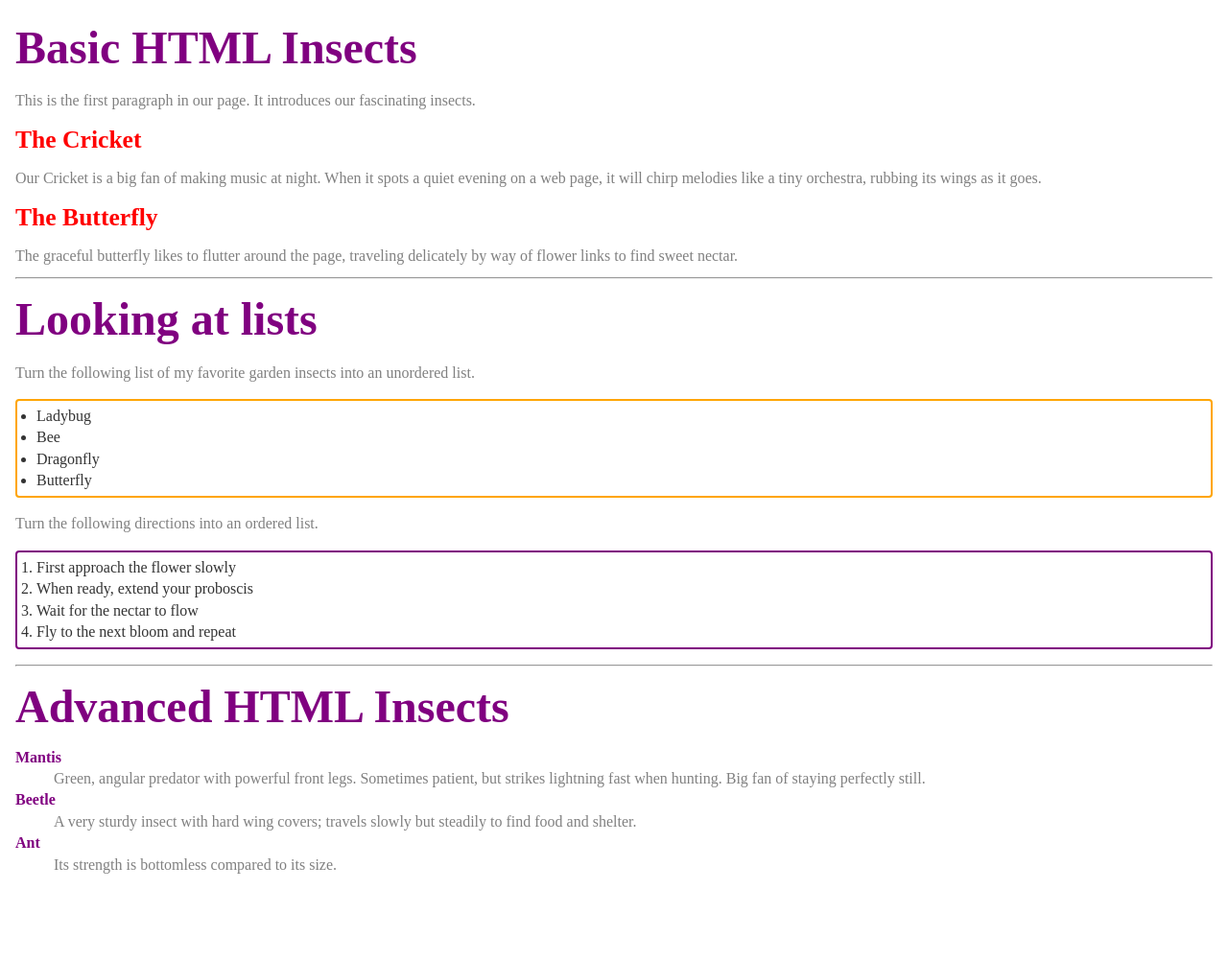
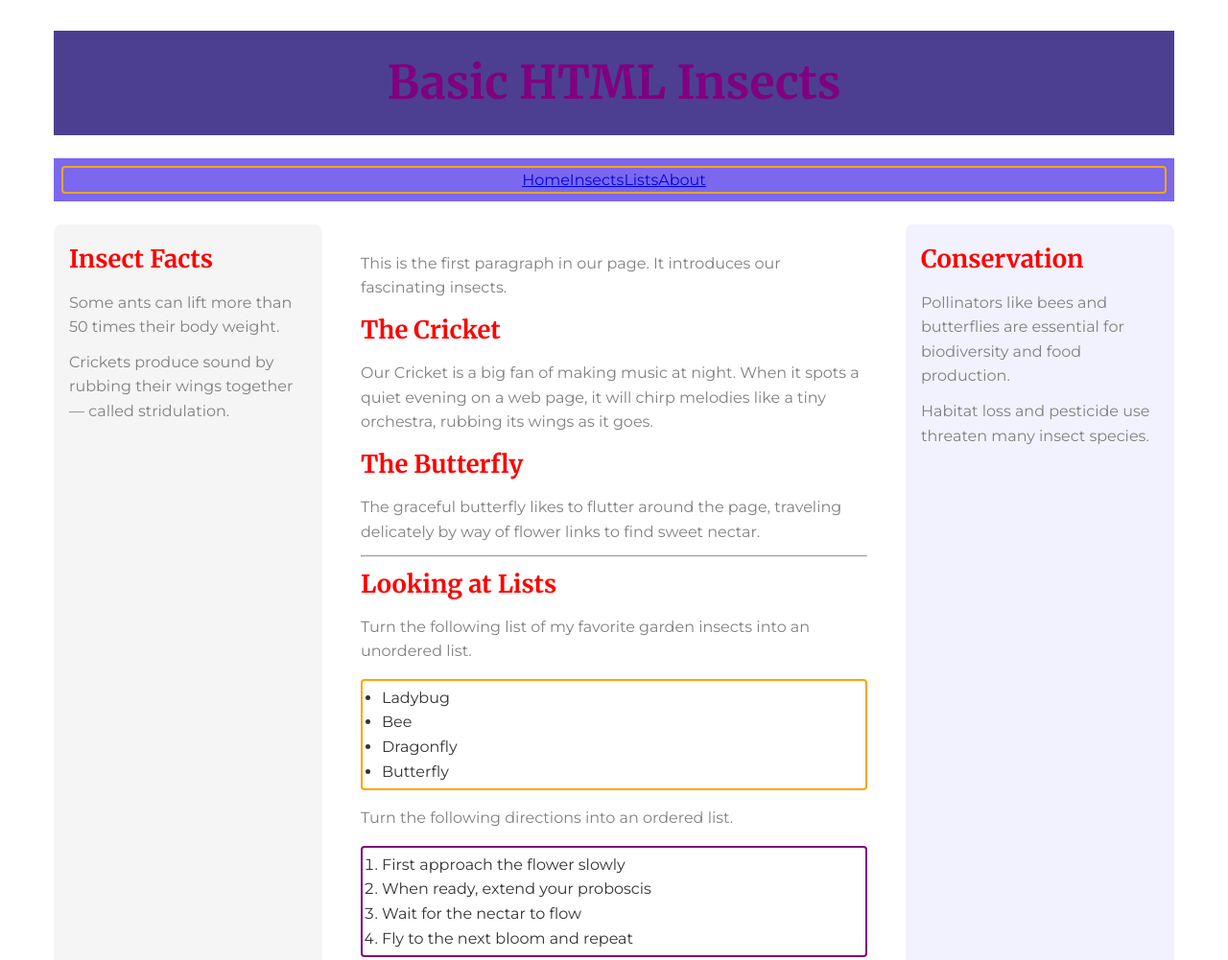
Before and after one commit to shockwave740/Zachary_Majeski_FA25_ATLS_3150, a plain HTML site: page Asst7/htmlbasics_insects.html in a window 1280 px wide. Shown: the top 1001 px of the page at 96% size. Before the commit the page ends 937 px from the top, so only its background shows below. Drawn offline with Linux system fonts and the light colour scheme; a web font is replaced by a local one.

Commit message:
asst 10 up0date

```diff
--- a/Asst7/htmlbasics_insects.html
+++ b/Asst7/htmlbasics_insects.html
@@ -1,24 +1,66 @@
 <!DOCTYPE html>
-<html>
+<html lang="en">
+
 <head>
     <meta charset="utf-8">
-    <title>HTML Text Basics</title>
-    <link href="https://fonts.googleapis.com/css?family=Open+Sans+Condensed:300|Sonsie+One" rel="stylesheet" type="text/css">
-    <link rel="stylesheet" href="style.css">
+    <title>HTML Text Basics - Insects</title>
+
+
+    <link rel="preconnect" href="https://fonts.googleapis.com">
+    <link rel="preconnect" href="https://fonts.gstatic.com" crossorigin>
+    <link
+        href="https://fonts.googleapis.com/css2?family=Merriweather:ital,opsz,wght@0,18..144,300..900;1,18..144,300..900&family=Montserrat:ital,wght@0,100..900;1,100..900&display=swap"
+        rel="stylesheet">
+
+
+    <link rel="stylesheet" href="insect_style.css">
 </head>
+
 <body>
+    <div class="container">
 
+
+        <header>
             <h1>Basic HTML Insects</h1>
+        </header>
+
+
+        <nav>
+            <ul>
+                <li><a href="#">Home</a></li>
+                <li><a href="#">Insects</a></li>
+                <li><a href="#">Lists</a></li>
+                <li><a href="#">About</a></li>
+            </ul>
+        </nav>
+
+
+        <aside id="aside1">
+            <h2>Insect Facts</h2>
+            <p>Some ants can lift more than 50 times their body weight.</p>
+            <p>Crickets produce sound by rubbing their wings together — called stridulation.</p>
+        </aside>
+
+
+        <main>
+            <section>
                 <p>This is the first paragraph in our page. It introduces our fascinating insects.</p>
+
                 <h2>The Cricket</h2>
-    <p>Our Cricket is a big fan of making music at night. When it spots a quiet evening on a web page, it will chirp melodies like a tiny orchestra, rubbing its wings as it goes.</p>
+                <p>Our Cricket is a big fan of making music at night. When it spots a quiet evening on a web page, it
+                    will chirp
+                    melodies like a tiny orchestra, rubbing its wings as it goes.</p>
+
                 <h2>The Butterfly</h2>
-    <p>The graceful butterfly likes to flutter around the page, traveling delicately by way of flower links to find sweet nectar.</p>
+                <p>The graceful butterfly likes to flutter around the page, traveling delicately by way of flower links
+                    to find
+                    sweet nectar.</p>
+            </section>
 
             <hr>
 
-
-    <h1>Looking at lists</h1>
+            <section>
+                <h2>Looking at Lists</h2>
                 <p>Turn the following list of my favorite garden insects into an unordered list.</p>
                 <ul>
                     <li>Ladybug</li>
@@ -26,6 +68,7 @@
                     <li>Dragonfly</li>
                     <li>Butterfly</li>
                 </ul>
+
                 <p>Turn the following directions into an ordered list.</p>
                 <ol>
                     <li>First approach the flower slowly</li>
@@ -33,18 +76,55 @@
                     <li>Wait for the nectar to flow</li>
                     <li>Fly to the next bloom and repeat</li>
                 </ol>
+            </section>
 
             <hr>
 
+            <section>
+                <h2>Definition Lists</h2>
+                <p>A definition list is a list of terms and their definitions. Below is an example of a definition list
+                    for some common insects.</p>
+                <dl>
+                    <dt>Ladybug</dt>
+                    <dd>A small, round beetle often red with black spots; considered a gardener's friend for its
+                        appetite
+                        for aphids.</dd>
+                    <dt>Bee</dt>
+                    <dd>A flying insect known for its role in pollination and producing honey; has a fuzzy body and can
+                        sting
+                        when threatened.</dd>
+                    <dt>Dragonfly</dt>
+                    <dd>A fast-flying insect with a long body and two pairs of strong, transparent wings; often found
+                        near water.</dd>
+                </dl>
+            </section>
 
-    <h1>Advanced HTML Insects</h1>
+            <hr>
+
+            <section>
+                <h2>Advanced HTML Insects</h2>
                 <dl>
                     <dt>Mantis</dt>
-        <dd>Green, angular predator with powerful front legs. Sometimes patient, but strikes lightning fast when hunting. Big fan of staying perfectly still.</dd>
+                    <dd>Green, angular predator with powerful front legs. Sometimes patient, but strikes lightning fast
+                        when hunting. Big fan of staying perfectly still.</dd>
                     <dt>Beetle</dt>
-        <dd>A very sturdy insect with hard wing covers; travels slowly but steadily to find food and shelter.</dd>
+                    <dd>A very sturdy insect with hard wing covers; travels slowly but steadily to find food and
+                        shelter.</dd>
                     <dt>Ant</dt>
                     <dd>Its strength is bottomless compared to its size.</dd>
                 </dl>
+            </section>
+        </main>
+
+
+        <aside id="aside2">
+            <h2>Conservation</h2>
+            <p>Pollinators like bees and butterflies are essential for biodiversity and food production.</p>
+            <p>Habitat loss and pesticide use threaten many insect species.</p>
+        </aside>
+
+
+    </div>
 </body>
+
 </html>
--- /dev/null
+++ b/Asst7/insect_style.css
@@ -0,0 +1,171 @@
+html {
+    font-size: 100%
+}
+
+body {
+    background-color: white;
+    color: #333333;
+    font-family: 'Montserrat', sans-serif;
+    font-size: 1em;
+    line-height: 1.6;
+    padding: 1em;
+    margin: 0;
+}
+
+h1 {
+    font-family: 'Merriweather', serif;
+    font-size: 3rem;
+    margin: 0;
+    color: purple
+}
+
+h2 {
+    font-family: 'Merriweather', serif;
+    font-size: 1.6rem;
+    margin: 0;
+    color: red
+}
+
+p {
+    color: gray;
+    margin: 0.7em 0;
+}
+
+* {
+    box-sizing: border-box;
+}
+
+h1,
+h2 {
+    color: red;
+}
+
+p {
+    color: gray;
+    margin: 0.7em 0;
+}
+
+ol {
+    border: 2px solid purple;
+}
+
+ul {
+    border: 2px solid orange;
+}
+
+ol,
+ul {
+    padding: 5px 20px;
+    border-radius: 4px;
+}
+
+dl {
+    color: gray;
+    margin: 0.5em 0;
+}
+
+dt {
+    font-weight: bold;
+    color: purple;
+}
+
+h1,
+strong {
+    color: purple;
+}
+
+em {
+    color: gray;
+}
+
+.container {
+    display: grid;
+    grid-template-areas:
+        "header header header"
+        "nav nav nav"
+        "aside1 main aside2";
+    grid-template-columns: 1fr 2fr 1fr;
+    gap: 1.5rem;
+    padding: 1rem;
+    max-width: 1200px;
+    margin: 0 auto;
+}
+
+header {
+    grid-area: header;
+    background-color: #4c3f91;
+    color: white;
+    text-align: center;
+    padding: 1rem;
+}
+
+nav {
+    grid-area: nav;
+    background-color: #7b68ee;
+    padding: 0.5rem;
+}
+
+main {
+    grid-area: main;
+    background-color: #ffffff;
+    border-radius: 8px;
+    padding: 1rem;
+}
+
+#aside1 {
+    grid-area: aside1;
+    background-color: #f5f5f5;
+    border-radius: 8px;
+    padding: 1rem;
+}
+
+#aside2 {
+    grid-area: aside2;
+    background-color: #f2f2ff;
+    border-radius: 8px;
+    padding: 1rem;
+}
+
+footer {
+    grid-area: footer;
+    background-color: #4c3f91;
+    color: white;
+    text-align: center;
+    padding: 0.5rem;
+}
+
+nav ul {
+    display: flex;
+    justify-content: center;
+    flex-wrap: wrap;
+    list-style: none;
+    padding: 0;
+    margin: 0;
+}
+
+
+@media (max-width: 900px) {
+    .container {
+        grid-template-areas:
+            "header header"
+            "nav nav"
+            "main main"
+            "aside1 aside1"
+            "aside2 aside2"
+            "footer footer";
+        grid-template-columns: 1fr 1fr;
+    }
+}
+
+@media (max-width: 640px) {
+    .container {
+        grid-template-areas:
+            "header"
+            "nav"
+            "main"
+            "aside1"
+            "aside2"
+            "footer";
+        grid-template-columns: 1fr;
+    }
+}
--- a/Asst7/style.css
+++ /dev/null
@@ -1,65 +0,0 @@
-body {
-    background-color: white;
-    color: #333333;
-    font:
-        1em / 1.4 "Times New Roman",
-        "Helvetica",
-        "Arial",
-        sans-serif;
-    padding: 1em;
-    margin: 0;
-}
-
-h1 {
-    font-size: 3rem;
-    margin: 0;
-}
-
-h2 {
-    font-size: 1.6rem;
-    margin: 0;
-}
-
-* {
-    box-sizing: border-box;
-}
-
-h1,
-h2 {
-    color: red;
-}
-
-p {
-    color: gray;
-    margin: 0.7em 0;
-}
-
-ol {
-    border: 2px solid purple;
-}
-
-ul {
-    border: 2px solid orange;
-}
-
-ol,
-ul {
-    padding: 5px 20px;
-    border-radius: 4px;
-}
-
-dl {
-    color: gray;
-    margin: 0.5em 0;
-}
-
-dt {
-    font-weight: bold;
-    color: purple;
-}
-h1, strong {
-color: purple;
-}
-em {
-color: gray;
-}
```
Lines whose indentation alone changed are shown as unchanged.
